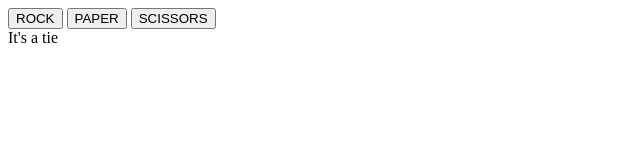
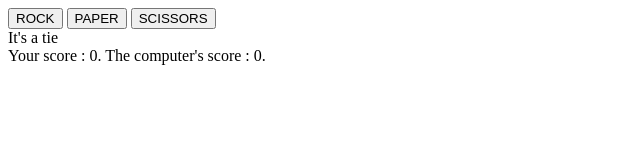
Before and after one commit to AminaAssouane/rock-paper-scissors, a plain HTML site: page index.html in a window 1280 px wide. Both pictures are taken after a click on the button "ROCK". Shown: the whole page, without its empty margins (0-640 px from the left). Drawn offline with Linux system fonts and the light colour scheme.

Commit message:
Add scores and final result

```diff
--- a/index.html
+++ b/index.html
@@ -7,6 +7,8 @@
     <button id="paper">PAPER</button>
     <button id="scissors">SCISSORS</button>
     <div id="result"></div>
+    <div id="score"></div>
+    <div id="final"></div>
     <script src="scripts.js"></script>
   </body>
 </html>
--- a/scripts.js
+++ b/scripts.js
@@ -4,6 +4,8 @@ const rock = document.querySelector("#rock");
 const paper = document.querySelector("#paper");
 const scissors = document.querySelector("#scissors");
 const result = document.querySelector("#result");
+const score = document.querySelector("#score");
+const final = document.querySelector("#final");
 
 function getComputerChoice() {
   const number = Math.floor(Math.random() * 100);
@@ -73,13 +75,9 @@ function playRound(humanChoice, computerChoice) {
         break;
     }
   }
+
+  score.textContent = `Your score : ${humanScore}. The computer's score : ${computerScore}.`;
+  if (humanScore === 5) score.textContent = "You won";
+  else if (computerScore === 5)
+    final.textContent = "You lost. The computer wins.";
 }
-
-/*function playGame() {
-  if (humanScore > computerScore) console.log("CONGRATULATIONS! YOU WON!");
-  else console.log("You lost.");
-  humanScore = 0;
-  computerScore = 0;
-}
-
-playGame();*/
```
Also changed, not shown: 1 other file.
